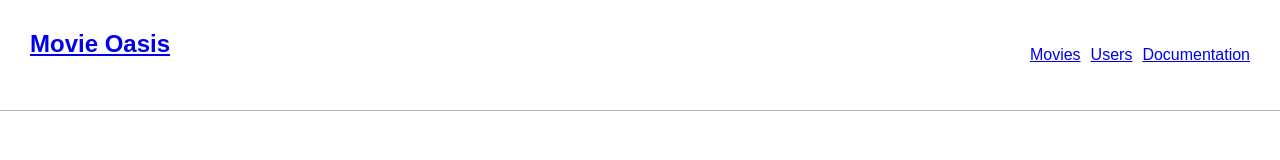
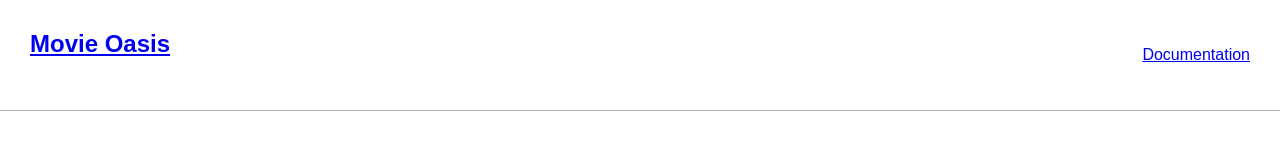
Before and after one commit to NodEm9/movie_api, a website: page public/documentation.html in a window 1280 px wide. Shown: the top 160 px of the page. Drawn offline with Linux system fonts and the light colour scheme.

```diff
--- a/public/documentation.html
+++ b/public/documentation.html
@@ -99,8 +99,6 @@
       <nav>
         <h1 id="web-name"><a href="/" >Movie Oasis</a></h1>
         <ul>
-          <li><a href="/movies">Movies</a></li>
-          <li><a href="/users">Users</a></li>
           <li><a href="/documentation.html">Documentation</a></li>
         </ul>
       </nav>
```
